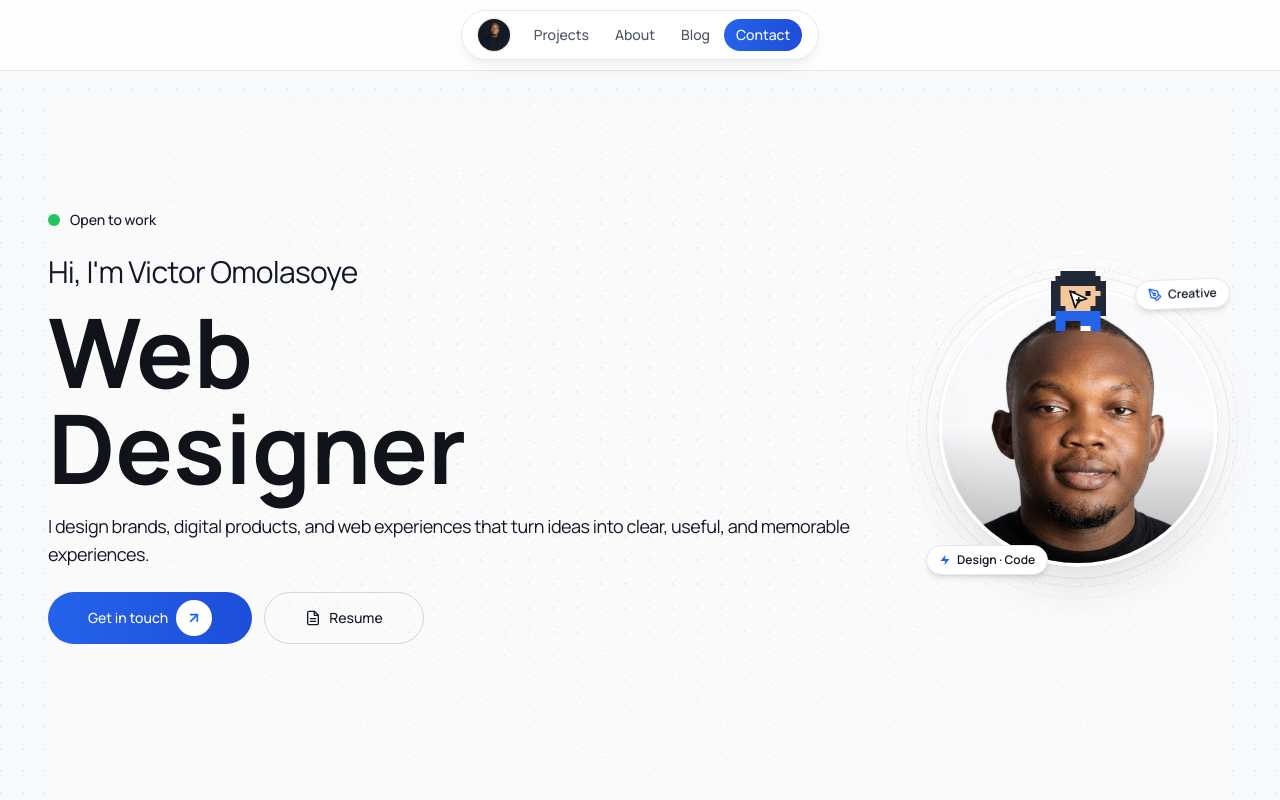
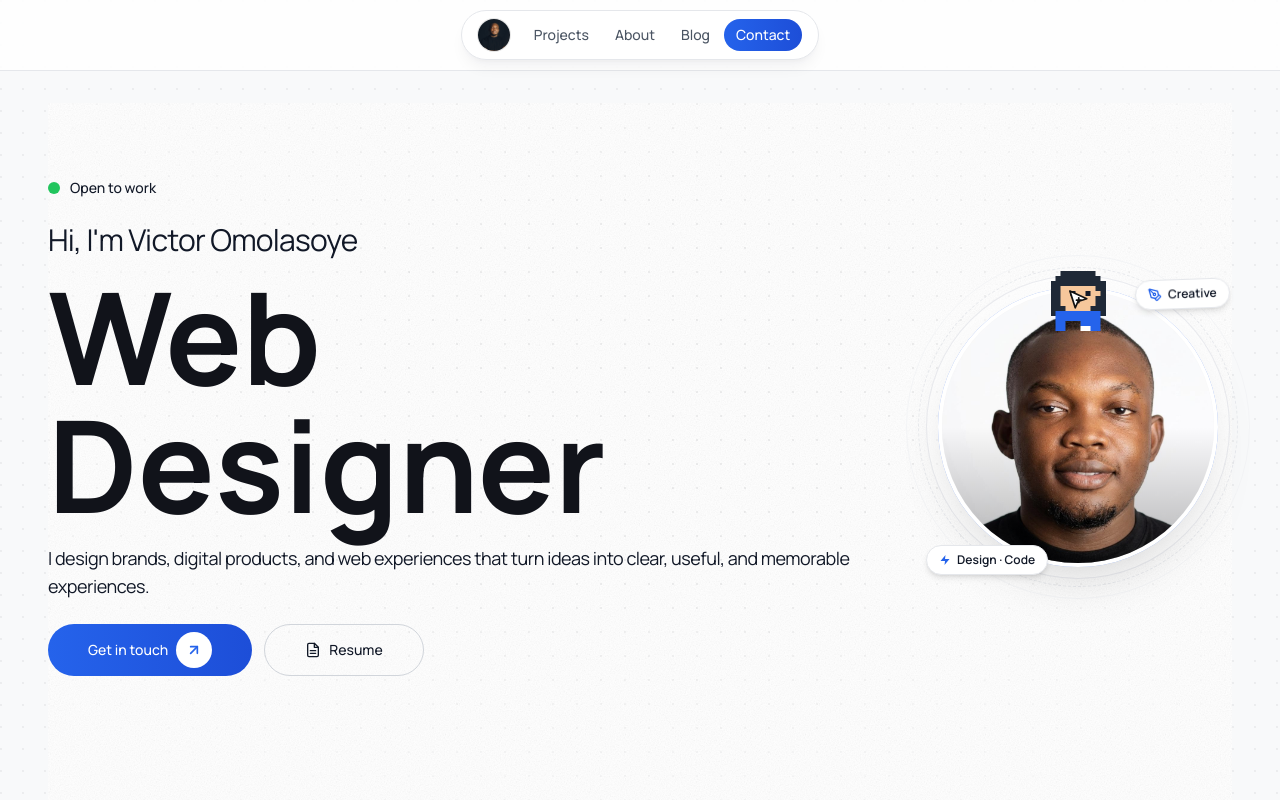
Before and after one commit to Levictor-ai/victor-omolasoye-portfolio, a Next.js app: page / in a window 1280 px wide. Shown: the top 800 px of the page. Built offline with nearby package versions, Linux system fonts and the light colour scheme.

Commit message:
Increase hero title size to 128px

```diff
--- a/src/components/HomeContent.tsx
+++ b/src/components/HomeContent.tsx
@@ -298,7 +298,7 @@ function HeroSection({ profile }: { profile: ProfileData }) {
                 fontFamily: 'var(--font-manrope), sans-serif',
                 color: '#11131A',
                 fontWeight: 700,
-                fontSize: 'clamp(3rem,13vw,96px)',
+                fontSize: 'clamp(3.5rem,15vw,128px)',
                 lineHeight: 1,
               }}
             >
```
